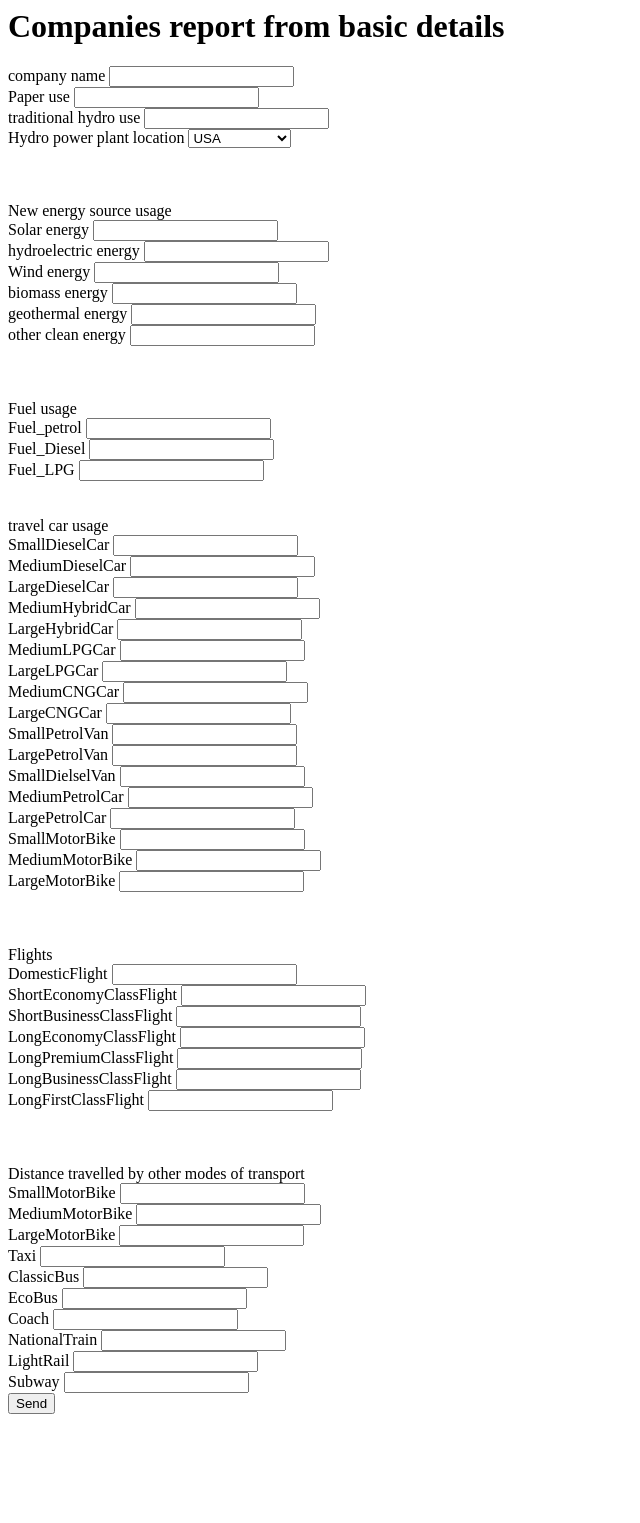
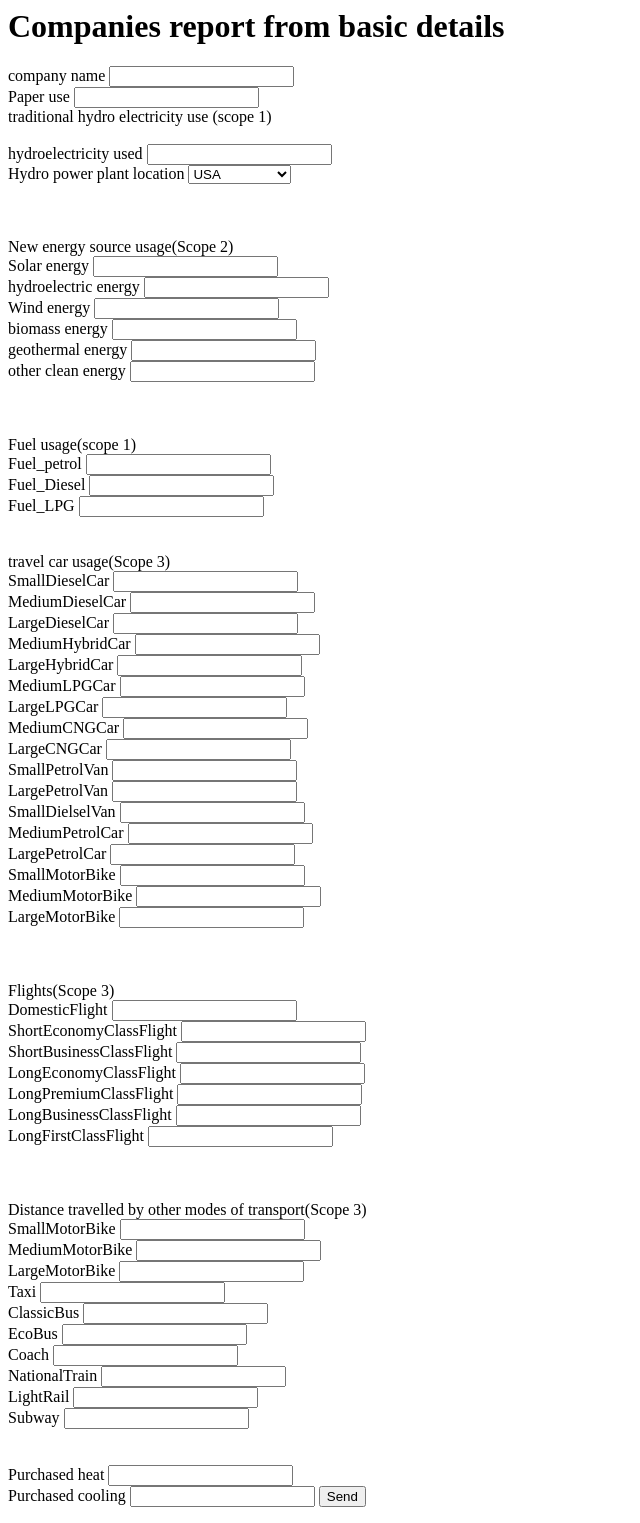
Before and after one commit to Harsh-dhariwal/Greenovate-BFF, a Django app: template minimal/templates/accept_info.html in a window 1280 px wide. Shown: the whole page, without its empty margins (0-640 px from the left). Before the commit the page ends 1414 px from the top, so only its background shows below. Run offline with Django 4.2, Linux system fonts and the light colour scheme; the template is opened without the code that fills it, so the values that code supplies are empty.

Commit message:
minor changes

```diff
--- a/minimal/admin.py
+++ b/minimal/admin.py
@@ -1,5 +1,6 @@
 from django.contrib import admin
-from .models import comp_database
+from .models import comp_database,carbon_emmission
 
 admin.site.register(comp_database)
+admin.site.register(carbon_emmission)
 # Register your models here.
--- a/minimal/models.py
+++ b/minimal/models.py
@@ -69,6 +69,8 @@ class comp_database(models.Model):
     Subway=models.IntegerField()
     FerryOnFoot=models.IntegerField()
     FerryInCar=models.IntegerField()
+    purchased_cooling=models.IntegerField(default=0)
+    purchased_heating=models.IntegerField(default=0)
 
 
 
@@ -82,3 +84,5 @@ class carbon_emmission(models.Model):
     flight_carbon=models.IntegerField()
     motor_bike_carbon=models.IntegerField()
     public_transit_carbon=models.IntegerField()
+    purchased_cooling=models.IntegerField(default=0)
+    purchased_heating=models.IntegerField(default=0)
--- a/minimal/templates/accept_info.html
+++ b/minimal/templates/accept_info.html
@@ -7,7 +7,8 @@
     <label>Paper use </label>
     <input type="number" name="paper_use" id="paper_use">
     <br>
-    <label>traditional hydro use</label>
+    <label>traditional hydro electricity use (scope 1)</label> <br> <br>
+    <label>hydroelectricity used</label>
     <input type="number" name="traditional_hydro_use" id="traditional_hydro_use">
     <br>
     <label>Hydro power plant location</label>
@@ -24,7 +25,7 @@
     <br>
     <br><br><br>
 
-    <label>New energy source usage</label>
+    <label>New energy source usage(Scope 2)</label>
     <br>
 
     Solar energy
@@ -59,7 +60,7 @@
     <br>
 
 <br><br><br>
-<label>Fuel usage</label>
+<label>Fuel usage(scope 1)</label>
 <br>
 
     Fuel_petrol
@@ -77,7 +78,7 @@
 
     <br><br><br>
 
-    <label>travel car usage</label>
+    <label>travel car usage(Scope 3)</label>
     <br>
 
 
@@ -152,7 +153,7 @@
     <br>
     <br><br><br>
 
-    <label>Flights</label>
+    <label>Flights(Scope 3)</label>
     <br>
 
     DomesticFlight
@@ -185,7 +186,7 @@
 
     <br><br><br>
 
-    <label>Distance travelled by other modes of transport</label>
+    <label>Distance travelled by other modes of transport(Scope 3)</label>
     <br>
 
     SmallMotorBike
@@ -228,6 +229,13 @@
     Subway
     <input type="number" name="Subway">
     <br>
+    <br>
+    <br>
+    <label>Purchased heat</label>
+    <input type="number" name="purchased_heat">
+    <br>
+    <label>Purchased cooling</label>
+    <input type="number" name="purchased_cooling">
 
     <button type="submit">Send</button>
 </form>
--- a/minimal/views.py
+++ b/minimal/views.py
@@ -497,8 +497,11 @@ def min_cal(request):
                 print(response.text)
 
             print("total_carbonemmision_othervehicles",total_carbonemmision_othervehicles)
+            purchased_heat= request.POST.get('purchased_heat')
+            purchased_heat_emmision=int(purchased_heat)*3.65
 
-
+            purchased_cooling= request.POST.get('purchased_cooling')
+            purchased_cooling_emmision=int(purchased_cooling)*2.68
             return render(request, 'success.html')
     else:
         form = carbon_emmision()
```
Also changed, not shown: db.sqlite3, minimal/migrations/0002_carbon_emmission_purchased_cooling_and_more.py (added).
